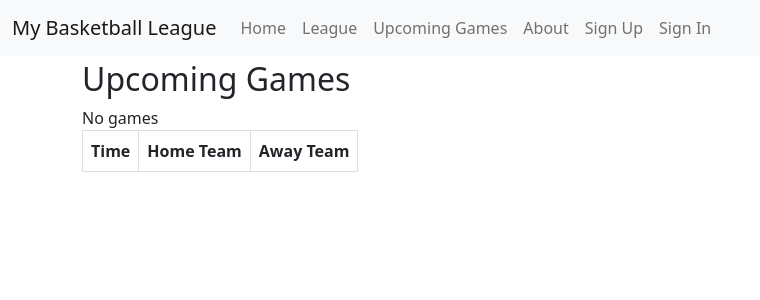
After one commit to sopermaf/basketball_league_tracker, a Django app: page /league/upcoming in a window 1280 px wide. The commit adds this page. Shown: the top 300 px of the page, without its empty margins (0-760 px from the left). Run offline with Django 4.2, Linux system fonts and the light colour scheme; tables that the repository leaves empty hold one stand-in row (values such as "Sample post"); lists and menus that the app fills with data are empty; parts of the project's set-up code (start-up, migrations or seed data) failed here and were passed over; some libraries are stand-ins or nearby versions.

Commit message:
add upcoming games page

```diff
--- a/basketball_league_tracker/templates/base.html
+++ b/basketball_league_tracker/templates/base.html
@@ -51,6 +51,9 @@
               </li>
               <li class="nav-item active">
                 <a class="nav-link" href="{% url 'league-table' %}">League <span class="visually-hidden"></span></a>
+              </li>
+              <li class="nav-item active">
+                <a class="nav-link" href="{% url 'upcoming-games' %}">Upcoming Games <span class="visually-hidden"></span></a>
               </li>
               <li class="nav-item">
                 <a class="nav-link" href="{% url 'about' %}">About</a>
--- /dev/null
+++ b/basketball_league_tracker/templates/league/upcoming_games.html
@@ -0,0 +1,22 @@
+{% extends "base.html" %}
+
+{% block content %}
+    <h2>Upcoming Games</h2>
+    <table>
+        <tr>
+            <th>Time</th>
+            <th>Home Team</th>
+            <th>Away Team</th>
+        </tr>
+    {% for game in upcoming_games%}
+        <tr>
+            <td>{{ game.when }}</td>
+            <td>{{ game.home_team }}</td>
+            <td>{{ game.away_team }}</td>
+        </tr>
+    {% empty %}
+        No games
+    {% endfor %}
+    </table>
+
+{% endblock %}
--- a/basketball_league_tracker/templates/pages/home.html
+++ b/basketball_league_tracker/templates/pages/home.html
@@ -1 +1,4 @@
 {% extends "base.html" %}
+
+{% block content %}
+{% endblock %}
--- a/league/urls.py
+++ b/league/urls.py
@@ -1,7 +1,8 @@
 from django.urls import path
 
-from .views import TeamsView
+from .views import TeamsView, UpcomingGames
 
 urlpatterns = [
     path("", TeamsView.as_view(), name="league-table"),
+    path("upcoming", UpcomingGames.as_view(), name="upcoming-games"),
 ]
--- a/league/views.py
+++ b/league/views.py
@@ -3,7 +3,7 @@
 # Create your views here.
 from django.views.generic import ListView
 
-from .models import Team
+from .models import Game, Team
 
 
 class TeamsView(ListView):
@@ -12,3 +12,10 @@ class TeamsView(ListView):
     model = Team
     context_object_name = "teams"
     queryset = Team.objects.calculate_season_stats().order_by("-points")
+
+
+class UpcomingGames(ListView):
+    model = Game
+    context_object_name = "upcoming_games"
+    template_name = "league/upcoming_games.html"
+    queryset = Game.objects.upcoming()
```
